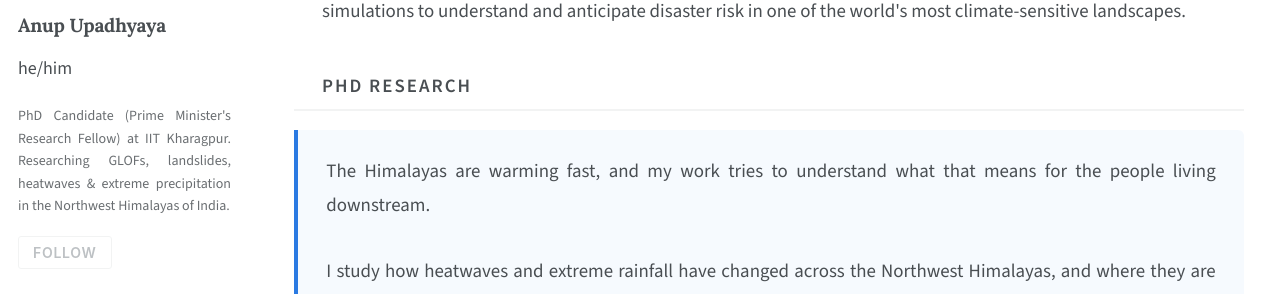
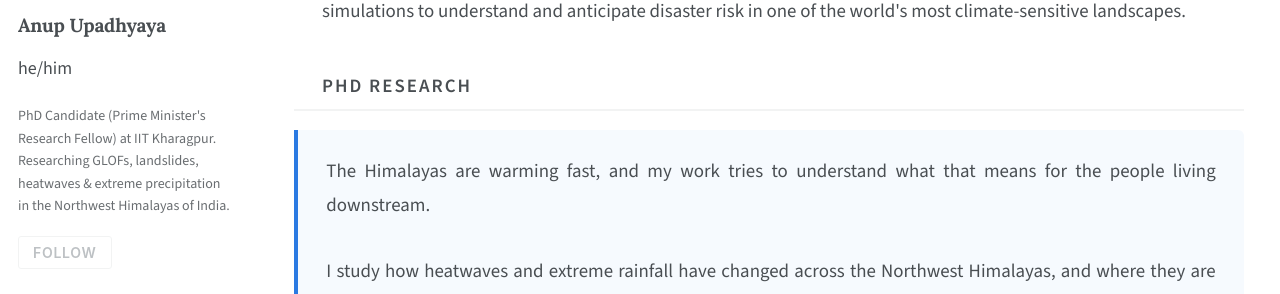
Before and after one commit to anupupadhyaya/anupupadhyaya.github.io, a Jekyll site: the page built from _pages/about.md, in a window 1280 px wide. Shown: the part 336-630 px from the top of the page. Built offline with Jekyll 4.4.1, drawn with Linux system fonts in a browser that asks for light colours; some web fonts are replaced; a script bundle is joined from its source files by our own code; library files that are not in the unit come from our copies.

Commit message:
Change author bio text alignment to left

```diff
--- a/_includes/head.html
+++ b/_includes/head.html
@@ -35,7 +35,7 @@
     font-size: inherit !important;
   }
   .author__bio {
-    text-align: justify;
+    text-align: left;
   }
   .author__urls-wrapper {
     text-align: left;
```
